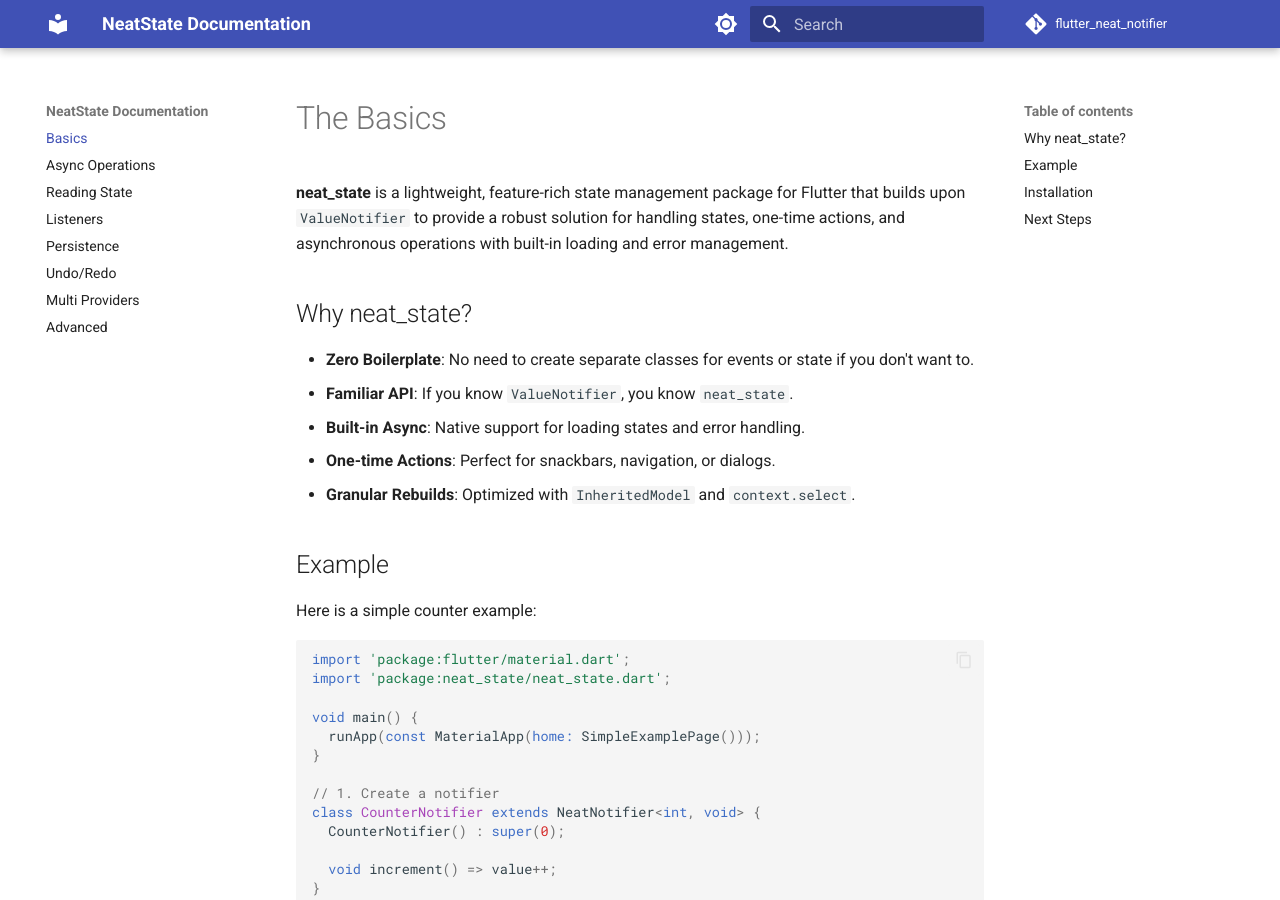
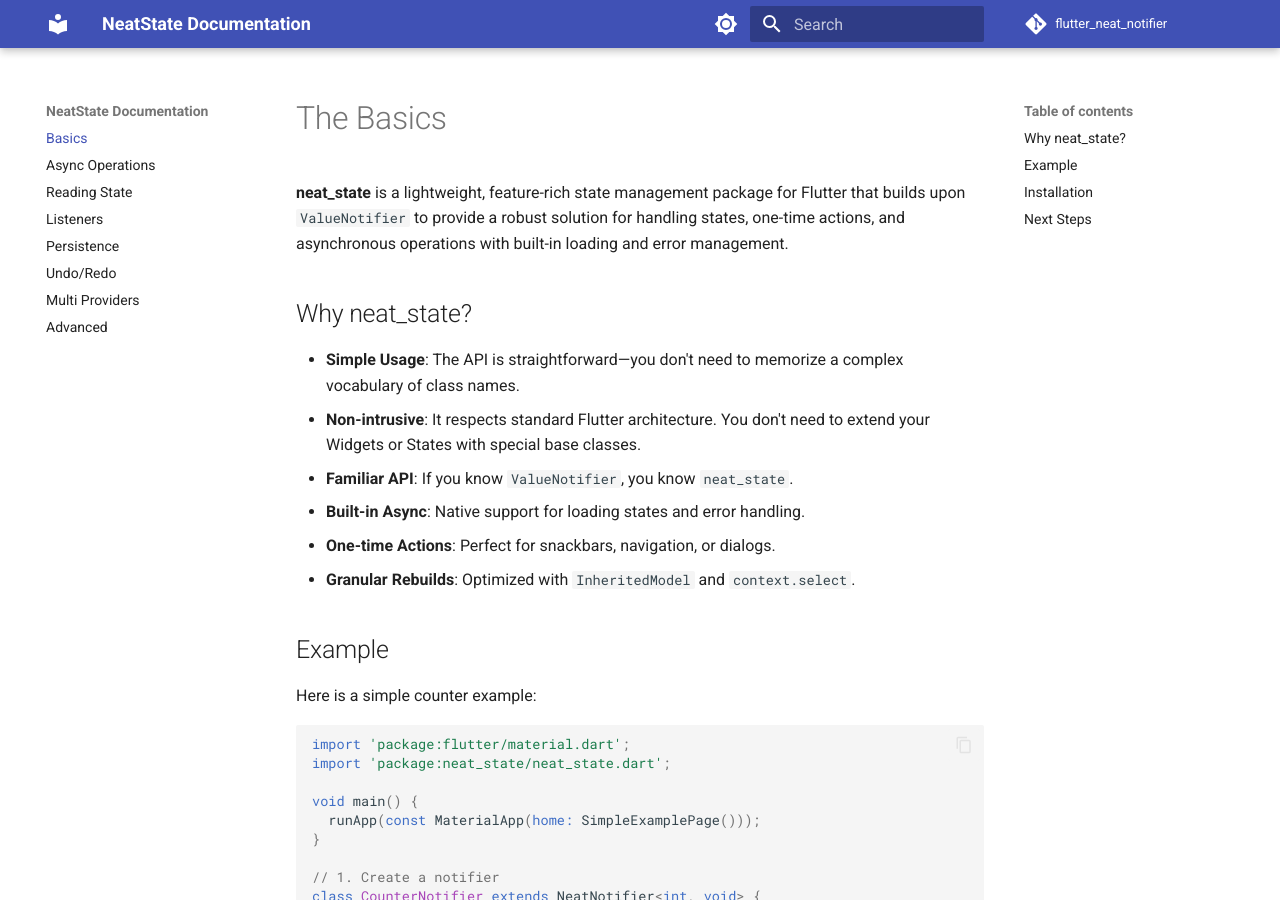
Before and after one commit to sla-000/flutter_neat_notifier, an MkDocs documentation site: the page built from docs/index.md, in a window 1280 px wide and 900 px high. Built offline with MkDocs 1.6.1 and Material for MkDocs 9.7.7, drawn with Linux system fonts in a browser that asks for light colours; comment, search, counter and statistics services are not loaded.

Commit message:
docs: update `neat_state` benefits, replacing 'Zero Boilerplate' with 'Simple Usage' and 'Non-intrusive'.

```diff
--- a/docs/index.md
+++ b/docs/index.md
@@ -5,7 +5,8 @@
 
 ## Why neat_state?
 
-- **Zero Boilerplate**: No need to create separate classes for events or state if you don't want to.
+- **Simple Usage**: The API is straightforward—you don't need to memorize a complex vocabulary of class names.
+- **Non-intrusive**: It respects standard Flutter architecture. You don't need to extend your Widgets or States with special base classes.
 - **Familiar API**: If you know `ValueNotifier`, you know `neat_state`.
 - **Built-in Async**: Native support for loading states and error handling.
 - **One-time Actions**: Perfect for snackbars, navigation, or dialogs.
```
